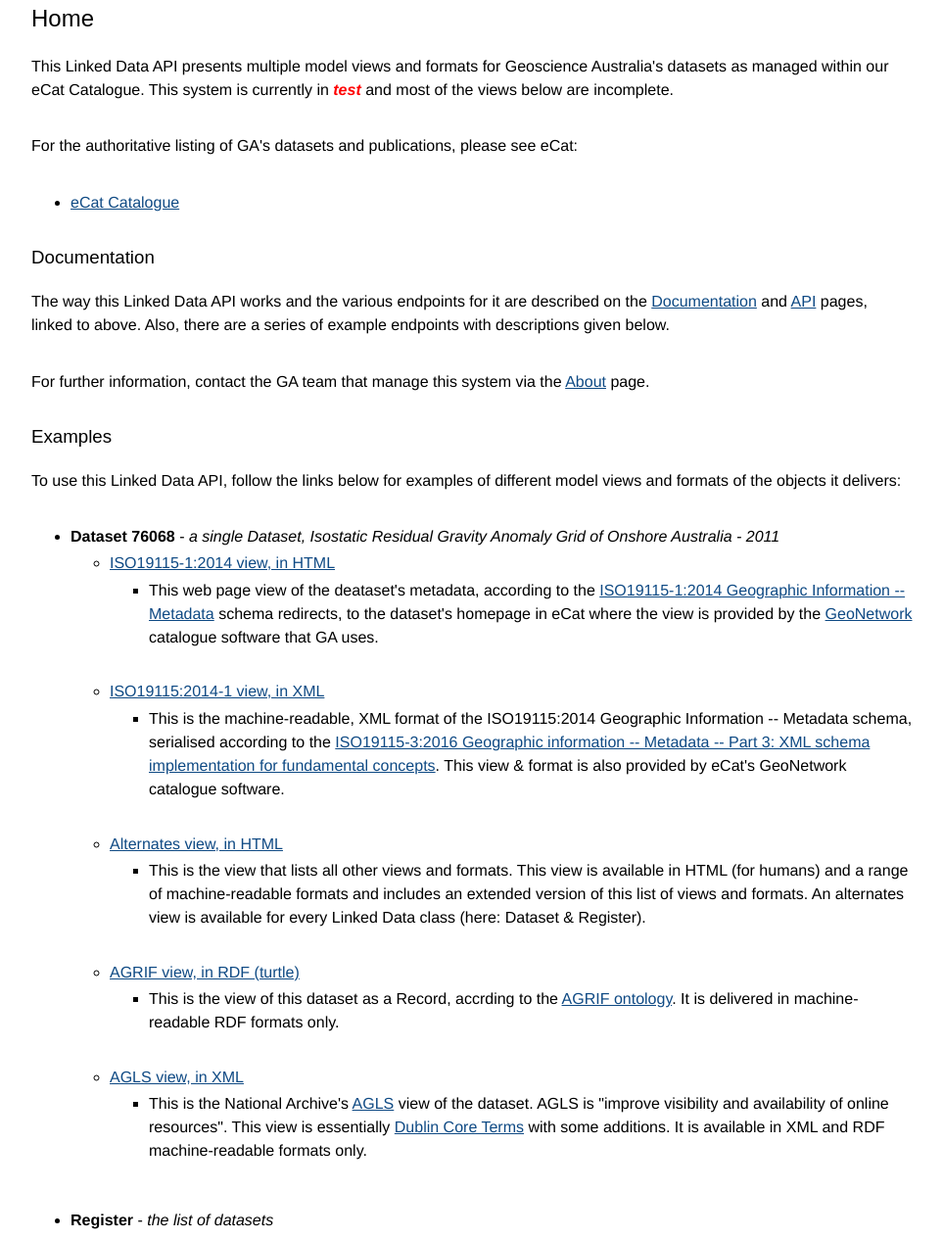
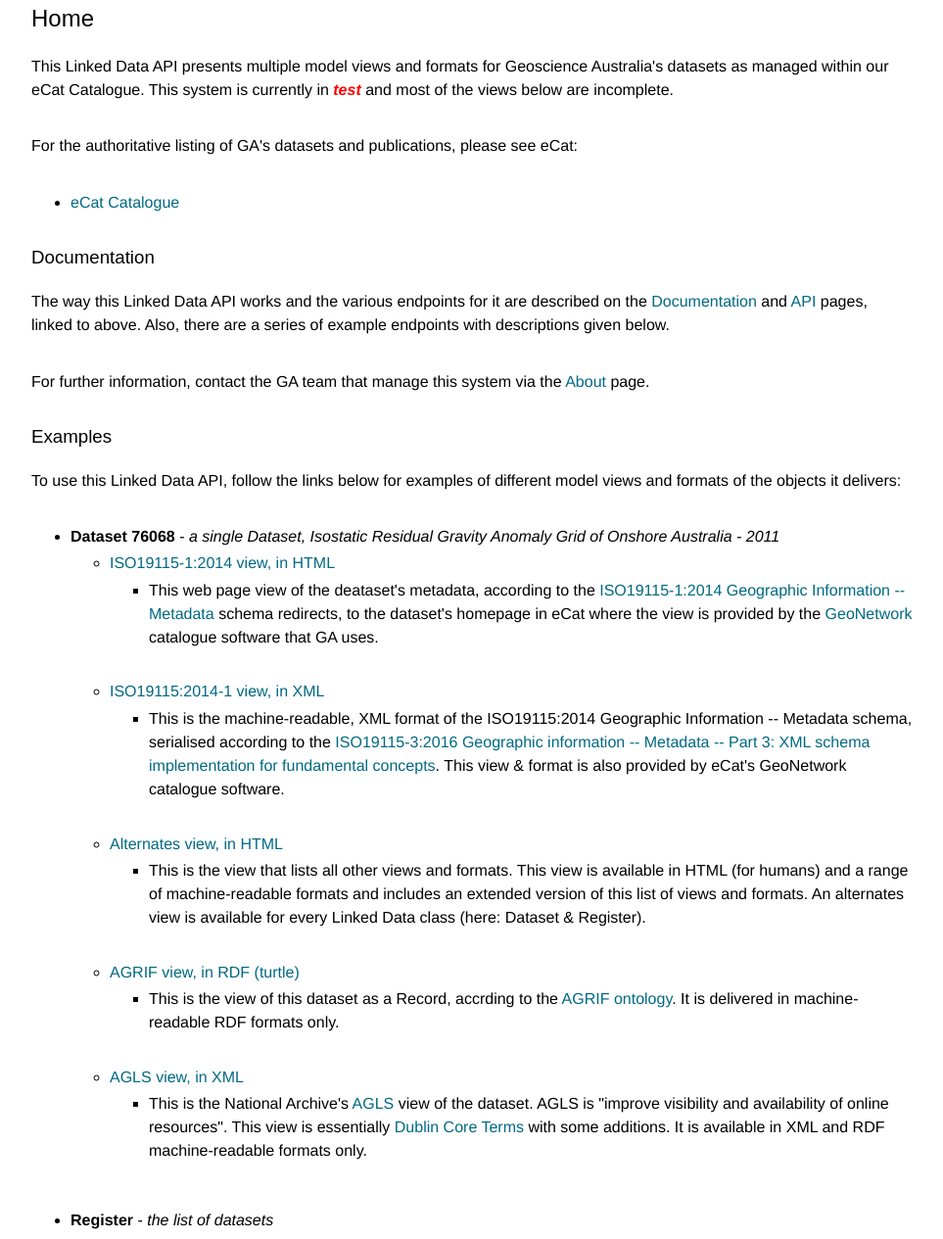
Before and after one commit to GeoscienceAustralia/ecat-ldapi, a Flask app: page / in a window 1280 px wide. Shown: the part 216-1481 px from the top of the page at 98% size, without its empty margins (158-1121 px from the left). Run offline with Flask 2, Linux system fonts and the light colour scheme.

Commit message:
link colour update

```diff
--- a/view/static/css/ga_theme.css
+++ b/view/static/css/ga_theme.css
@@ -1,3 +1,5 @@
+/* version 2 */
+
 body {
 	margin: 0 auto;
 	text-align: center;
@@ -39,9 +41,13 @@
 	padding: 0.2em 0 0.9em
 }
 
-p a,
-ul li a {
-	color: #0f4a84;
+a {
+	color: #006983;
+	text-decoration: none;
+}
+
+a:hover {
+	text-decoration: underline;
 }
 
 .figure {
```
